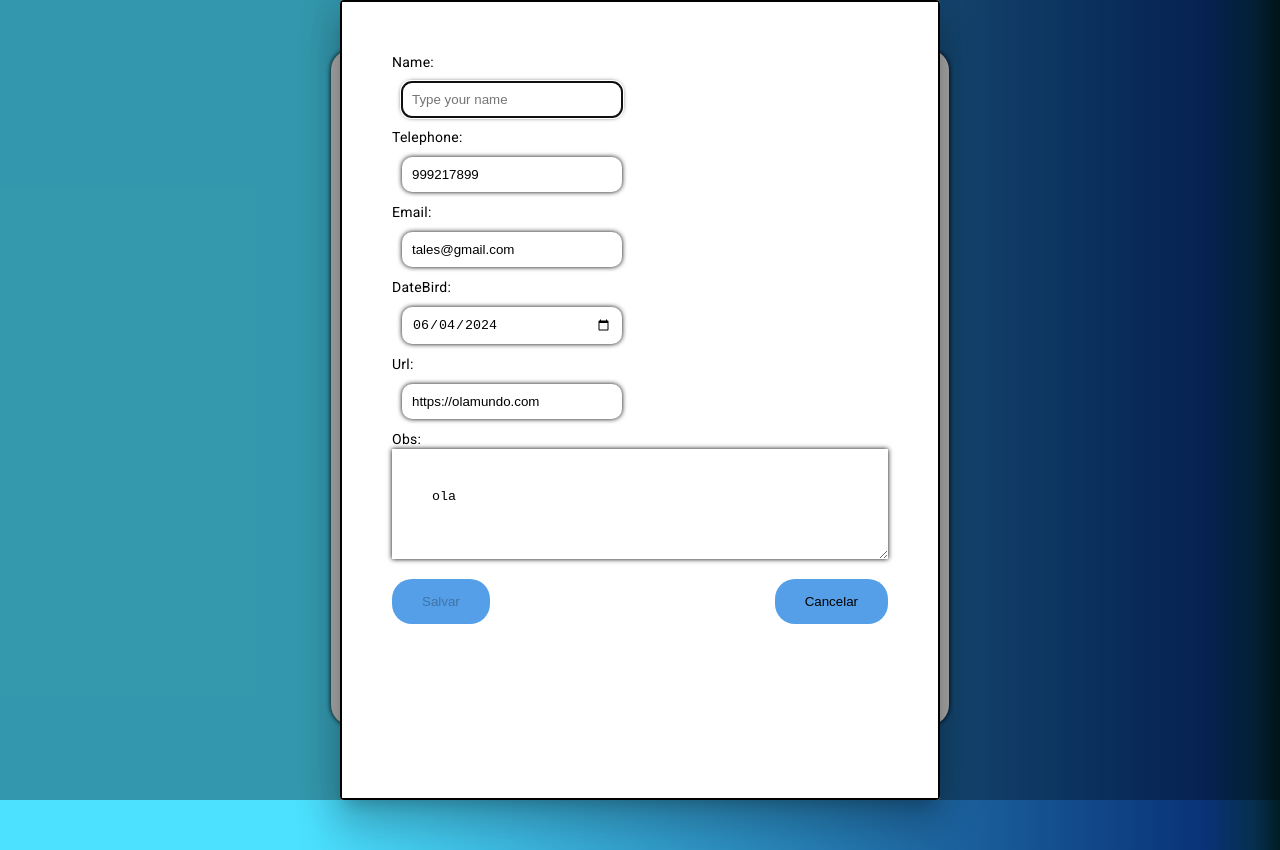
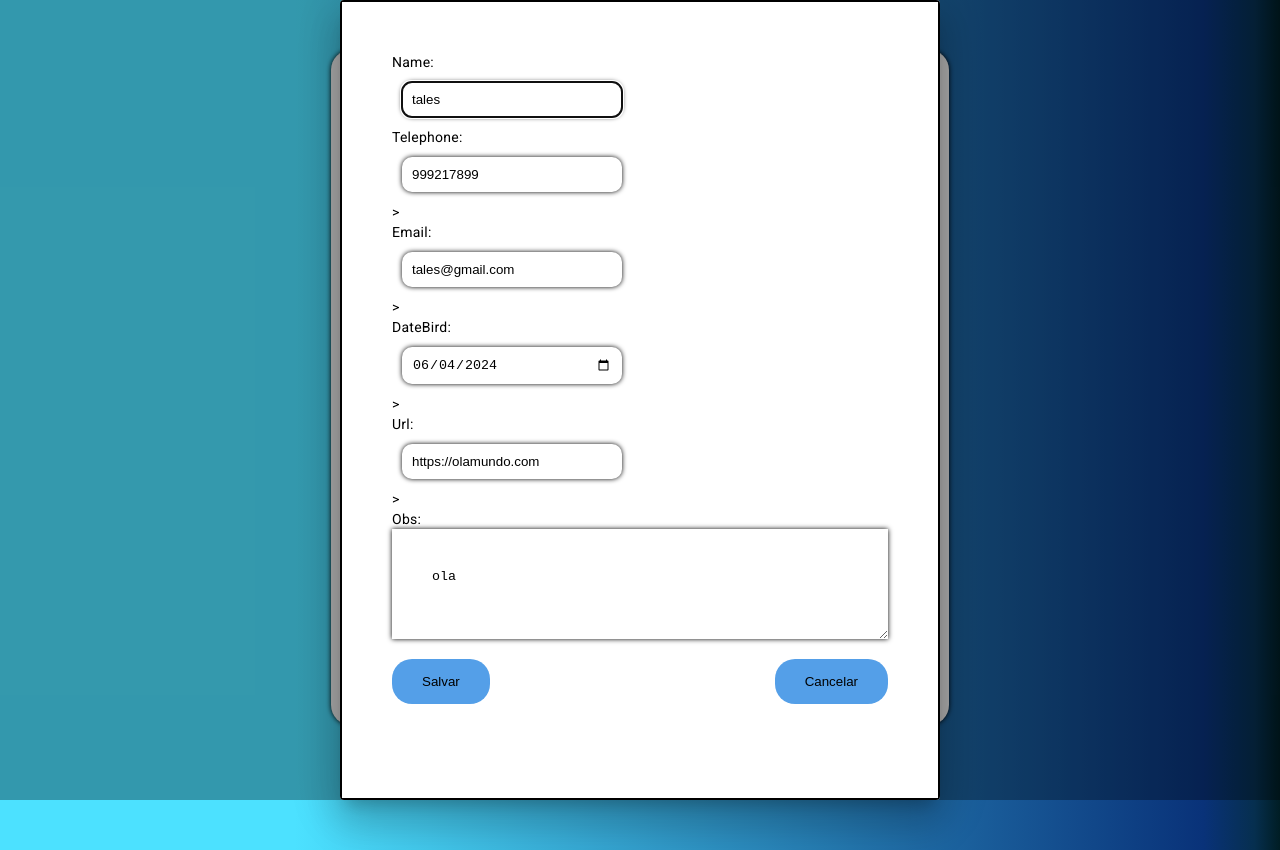
Before and after one commit to TalesPalma/number-organizer, an Angular app: page / in a window 1280 px wide. Both pictures are taken after typing "Sample" into the empty fields and a click on the button "ADD NEW CONTACT!!". Built offline with nearby package versions, Linux system fonts and the light colour scheme; a web font is replaced by a local one.

Commit message:
Revert "Form validations and buttons validations"
This reverts commit 7d08e5bef7329e935b1917b4e3e406798f9ab9f7.

```diff
--- a/src/app/component/form/form.component.css
+++ b/src/app/component/form/form.component.css
@@ -37,9 +37,3 @@
   background: #549FE8;
   border-radius: 20px;
 }
-
-
-.msg-error {
-  color: red;
-  margin-left: 10px;
-}
--- a/src/app/component/form/form.component.html
+++ b/src/app/component/form/form.component.html
@@ -1,41 +1,19 @@
 <form class="form-container" [formGroup]="contactForm" (ngSubmit)="submitContact()">
   <label for="name">Name:</label>
   <input type="text" name="name" value="" placeholder="Type your name" formControlName="nome">
-  @if(contactForm.get('nome')?.errors && contactForm.get('nome')?.touched){
-  <div class="msg-error">
-    Required field
-  </div>
-  }
-
   <label for="number">Telephone:</label>
-  <input type="tel" name="number" value="" placeholder="Type your number" formControlName="telefone">
-  @if(contactForm.get('telefone')?.errors?.['required'] && contactForm.get('telefone')?.touched){
-  <div class="msg-error">
-    Required field
-  </div>
-  }
+  <input type="tel" name="number" value="" placeholder="Type your number" formControlName="telefone">>
   <label for="email">Email:</label>
-  <input type="email" name="email" value="" placeholder="Type your email" formControlName="email">
-  @if(contactForm.get('email')?.errors?.['required'] && contactForm.get('email')?.touched){
-  <div class="msg-error">
-    Required field
-  </div>
-  }
-  @if(contactForm.get('email')?.errors?.['email']){
-  <div class="msg-error">
-    Format invalid
-  </div>
-  }
-
+  <input type="email" name="email" value="" placeholder="Type your email" formControlName="email">>
   <label for="dataBird">DateBird:</label>
-  <input type="date" name="dateBird" value="" placeholder="Your HappyBird" formControlName="deteBird">
+  <input type="date" name="dateBird" value="" placeholder="Your HappyBird" formControlName="deteBird">>
   <label for="url">Url:</label>
-  <input type="url" name="socialMidia" value="" placeholder="Yours social midias" formControlName="socialMidia">
+  <input type="url" name="socialMidia" value="" placeholder="Yours social midias" formControlName="socialMidia">>
   <label>Obs:</label>
   <textarea formControlName="obs">
   </textarea>
   <section class="buttons">
-    <button type="submit" [disabled]='contactForm.invalid'>Salvar</button>
+    <button type="submit">Salvar</button>
     <button type="button" (click)="cancelButton()">Cancelar</button>
   </section>
 </form>
--- a/src/app/component/form/form.component.ts
+++ b/src/app/component/form/form.component.ts
@@ -2,13 +2,12 @@ import { Component } from '@angular/core';
 import { FormControl, FormGroup, ReactiveFormsModule, Validators } from '@angular/forms';
 import { MatDialogRef, MatDialogContent } from '@angular/material/dialog';
 import data from '../data.json';
-import { NgClass } from '@angular/common';
 
 
 @Component({
   selector: 'app-form',
   standalone: true,
-  imports: [MatDialogContent, ReactiveFormsModule, NgClass],
+  imports: [MatDialogContent, ReactiveFormsModule],
   templateUrl: './form.component.html',
   styleUrl: './form.component.css'
 })
@@ -19,14 +18,13 @@ export class FormComponent {
     public dialogRef: MatDialogRef<FormComponent>
   ) {
     this.contactForm = new FormGroup({
-      nome: new FormControl('', Validators.required),
+      nome: new FormControl('tales', Validators.required),
       telefone: new FormControl('999217899', Validators.required),
       email: new FormControl('tales@gmail.com', [Validators.required, Validators.email]),
       deteBird: new FormControl('2024-06-04'),
       socialMidia: new FormControl('https://olamundo.com'),
       obs: new FormControl('ola'),
     });
-
   }
 
   cancelButton(): void {
@@ -34,11 +32,7 @@ export class FormComponent {
   }
 
   submitContact() {
-    if (this.contactForm.valid) {
-      console.log(this.contactForm.value)
-    } else {
-      console.log("Form invalido")
-    }
+    console.log(this.contactForm.value)
   }
 
 
```
Also changed, not shown: 1 other file (tests, documents, lock files or other folders).
